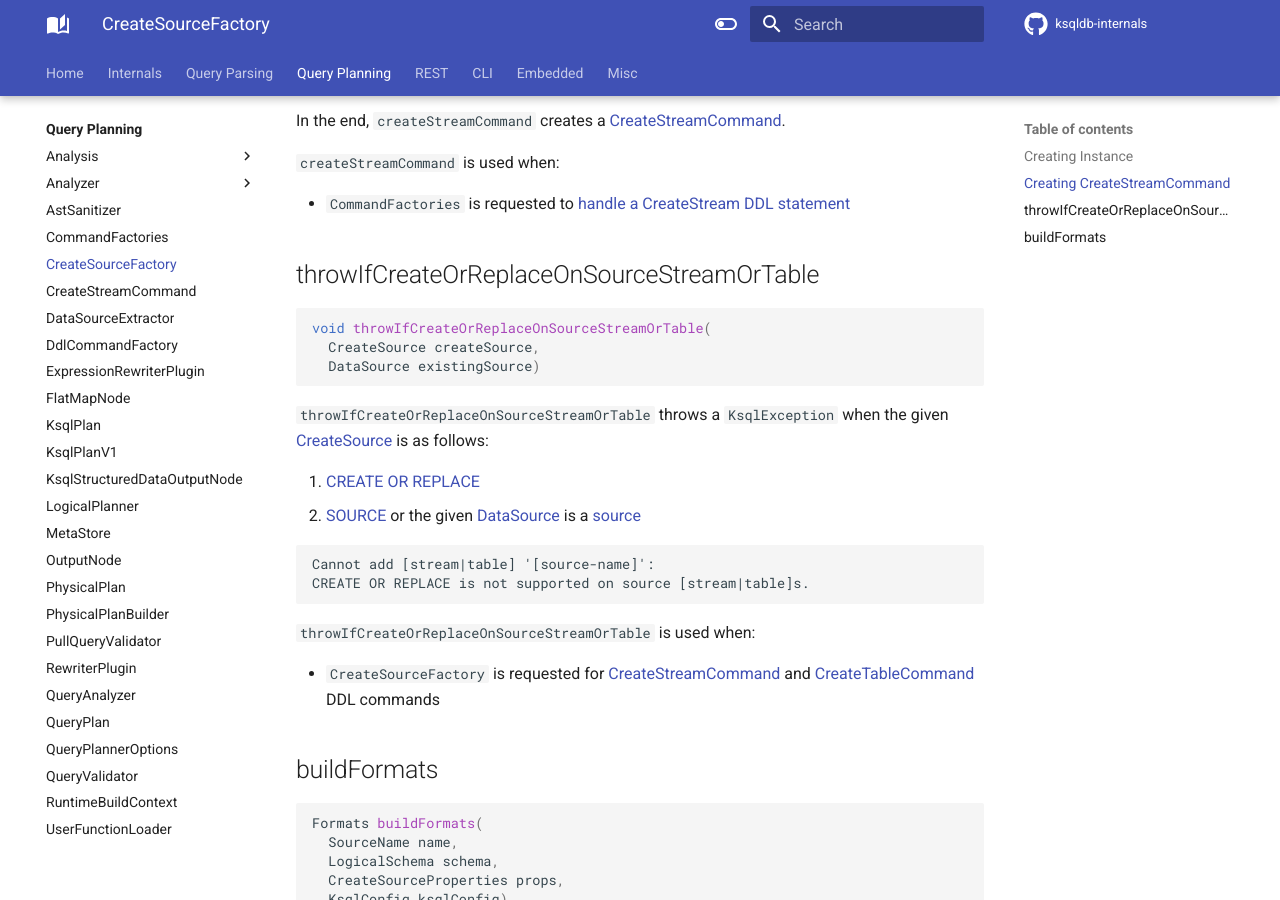
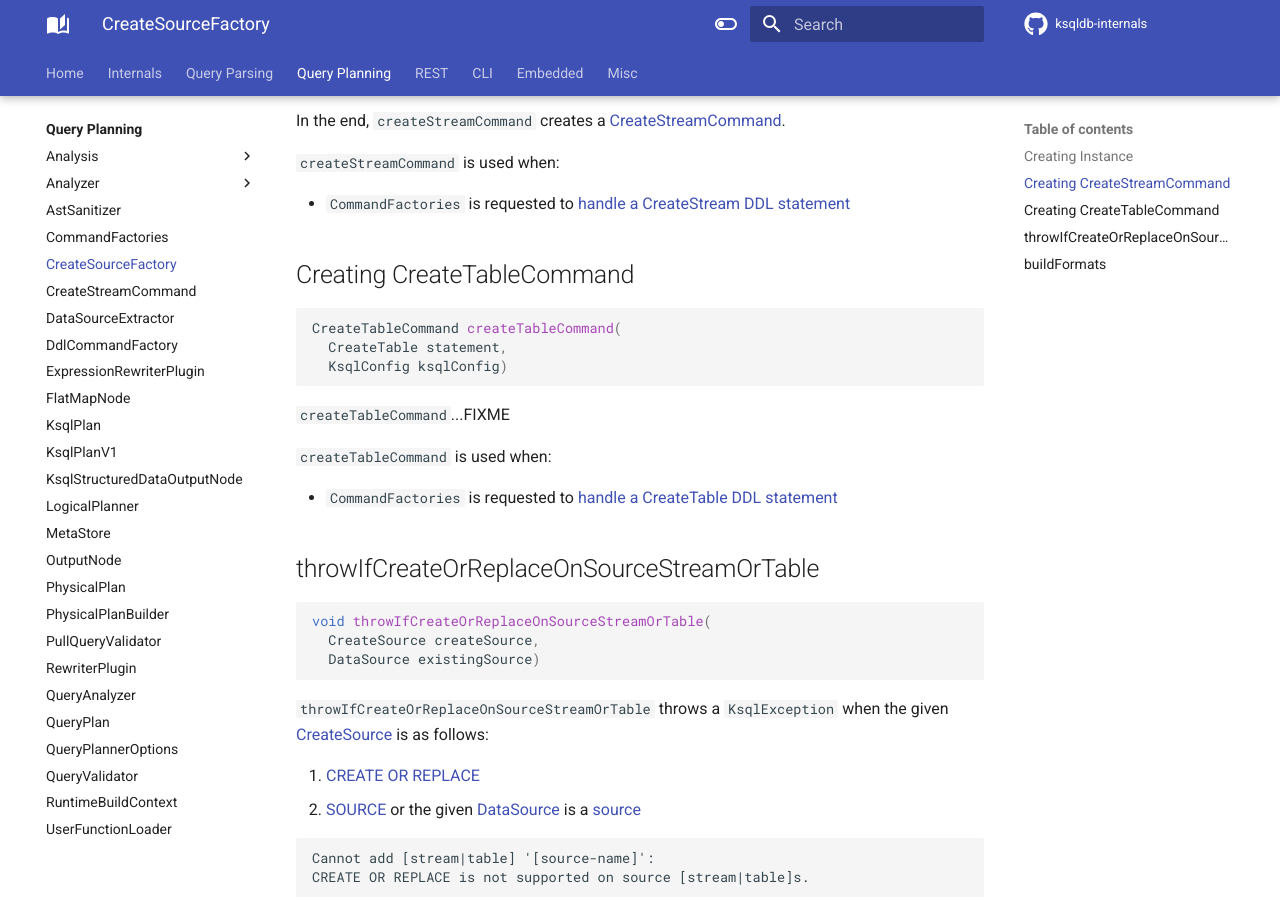
Before and after one commit to japila-books/ksqldb-internals, an MkDocs documentation site: the page built from docs/CreateSourceFactory.md, in a window 1280 px wide and 900 px high, scrolled down 581 px. Built offline with MkDocs 1.6.1 and Material for MkDocs 9.7.7, drawn with Linux system fonts in a browser that asks for light colours; comment, search, counter and statistics services are not loaded.

Commit message:
CommandFactories.handleCreateTable + Learning Resources

````diff
--- a/docs/CreateSourceFactory.md
+++ b/docs/CreateSourceFactory.md
@@ -26,6 +26,20 @@ In the end, `createStreamCommand` creates a [CreateStreamCommand](CreateStreamCo
 `createStreamCommand` is used when:
 
 * `CommandFactories` is requested to [handle a CreateStream DDL statement](CommandFactories.md#handleCreateStream)
+
+## <span id="createTableCommand"> Creating CreateTableCommand
+
+```java
+CreateTableCommand createTableCommand(
+  CreateTable statement,
+  KsqlConfig ksqlConfig)
+```
+
+`createTableCommand`...FIXME
+
+`createTableCommand` is used when:
+
+* `CommandFactories` is requested to [handle a CreateTable DDL statement](CommandFactories.md#handleCreateTable)
 
 ## <span id="throwIfCreateOrReplaceOnSourceStreamOrTable"> throwIfCreateOrReplaceOnSourceStreamOrTable
 
````
Also changed, not shown: docs/CommandFactories.md (+11 -1 lines), docs/overview.md (+4 -0 lines).
